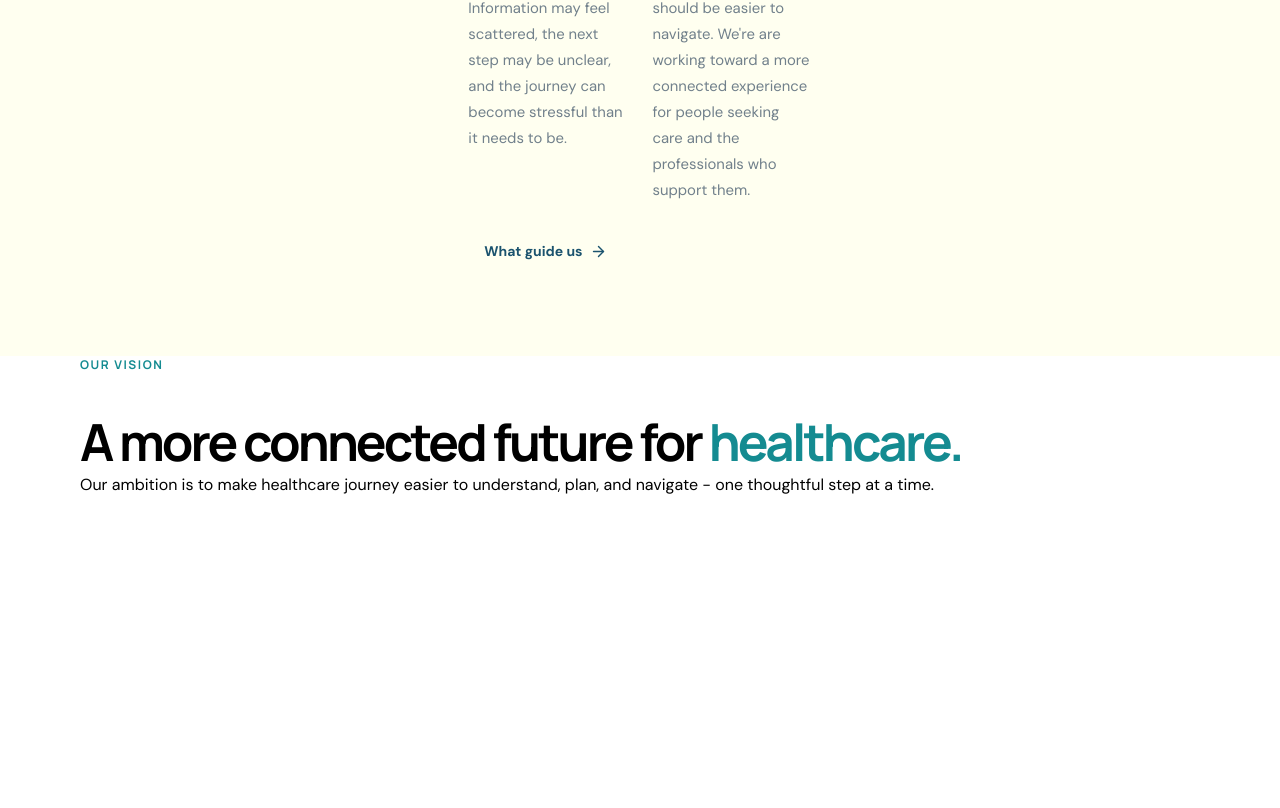
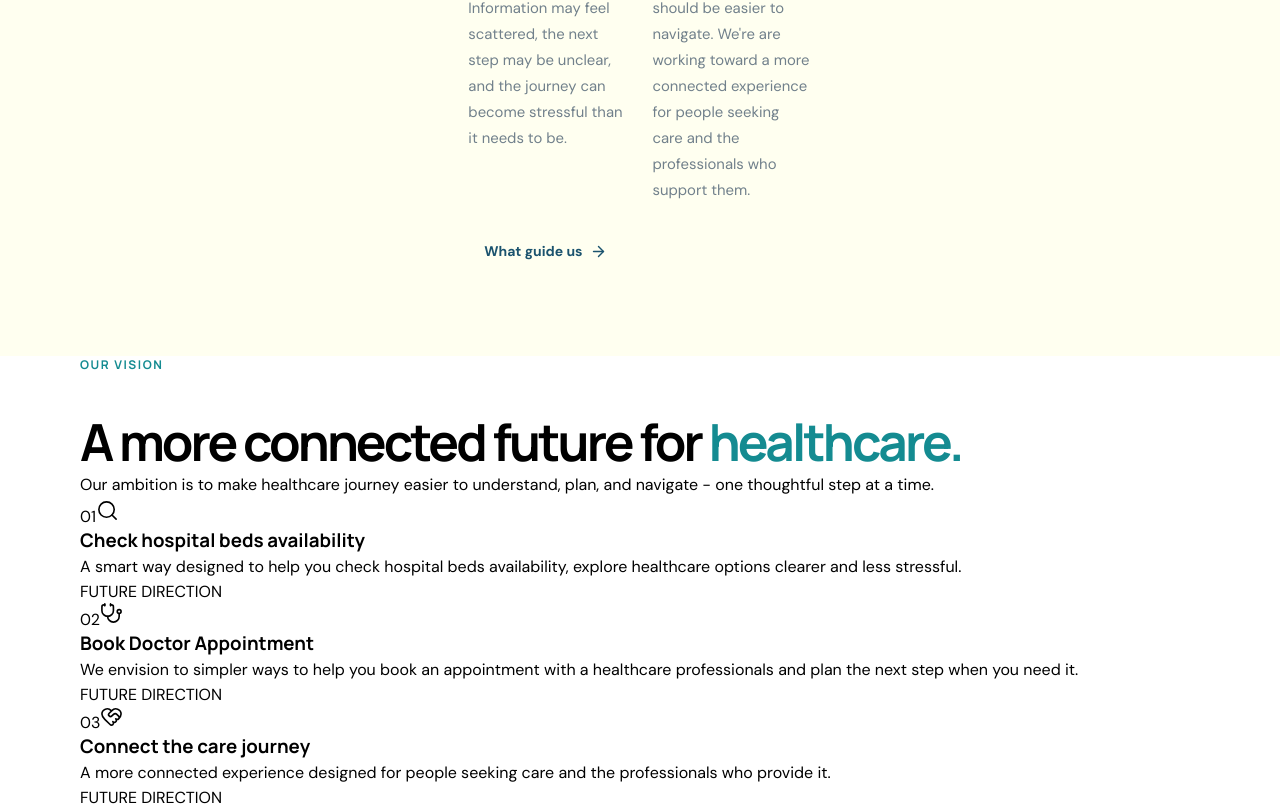
Before and after one commit to NDeenSanhaj96/medic-fi, a React (Vite) app: page / in a window 1280 px wide. Shown: the part 1542-2350 px from the top of the page. Before the commit the page ends 2041 px from the top, so only its background shows below. Built offline with nearby package versions, Linux system fonts and the light colour scheme.

Commit message:
Generate Vision Section Cards

```diff
--- a/src/App.jsx
+++ b/src/App.jsx
@@ -180,6 +180,18 @@ function VisionSection() {
             <p>Our ambition is to make healthcare journey easier to understand, plan, and navigate - one thoughtful step at a time.</p>
           </div>
         </div>
+        <div className="vision_cards">
+          {futureAmbitions.map(({ icon: Icon, number, title, description }) => {
+            return (
+              <article className="vision_card" key={number}>
+                <div className="vision_card-top"><span>{number}</span><Icon size={23} strokeWidth={1.7} /></div>
+                <h3>{title}</h3>
+                <p>{description}</p>
+                <span className="vision_card-future">FUTURE DIRECTION</span>
+              </article>
+            )
+          })}
+        </div>
       </div>
     </section>
   );
```
